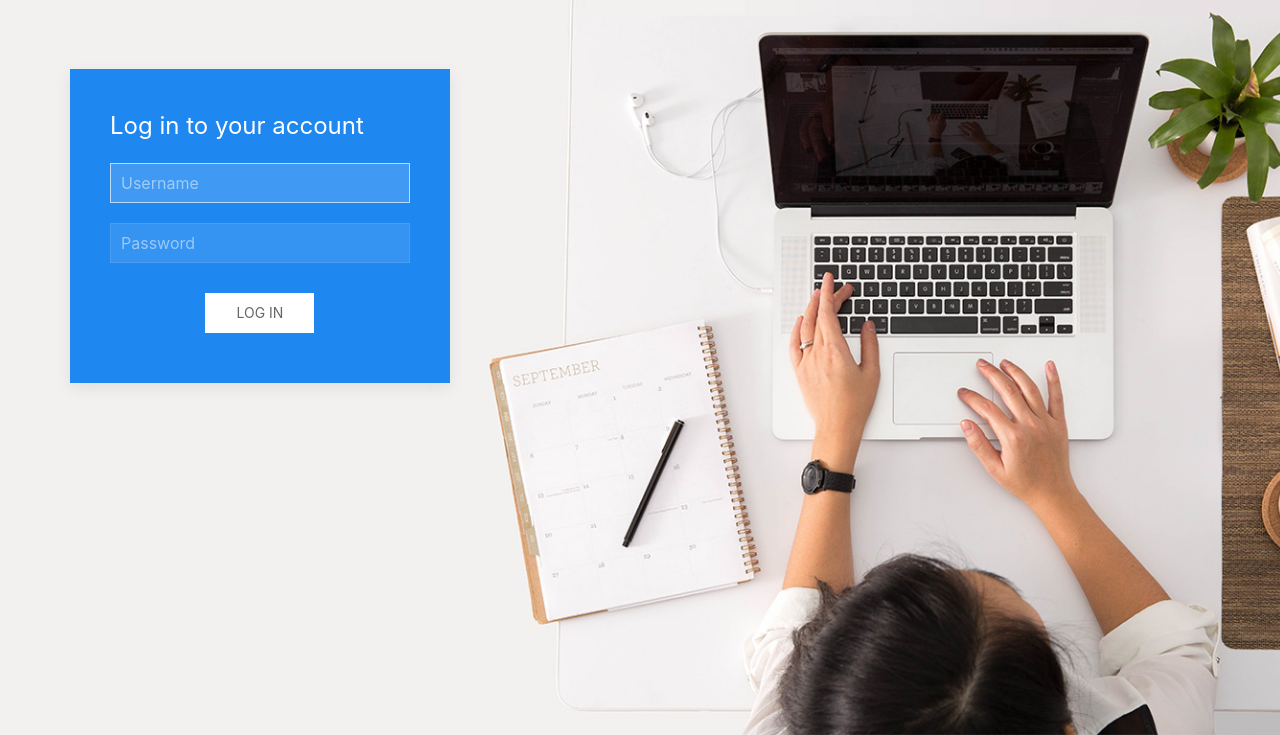
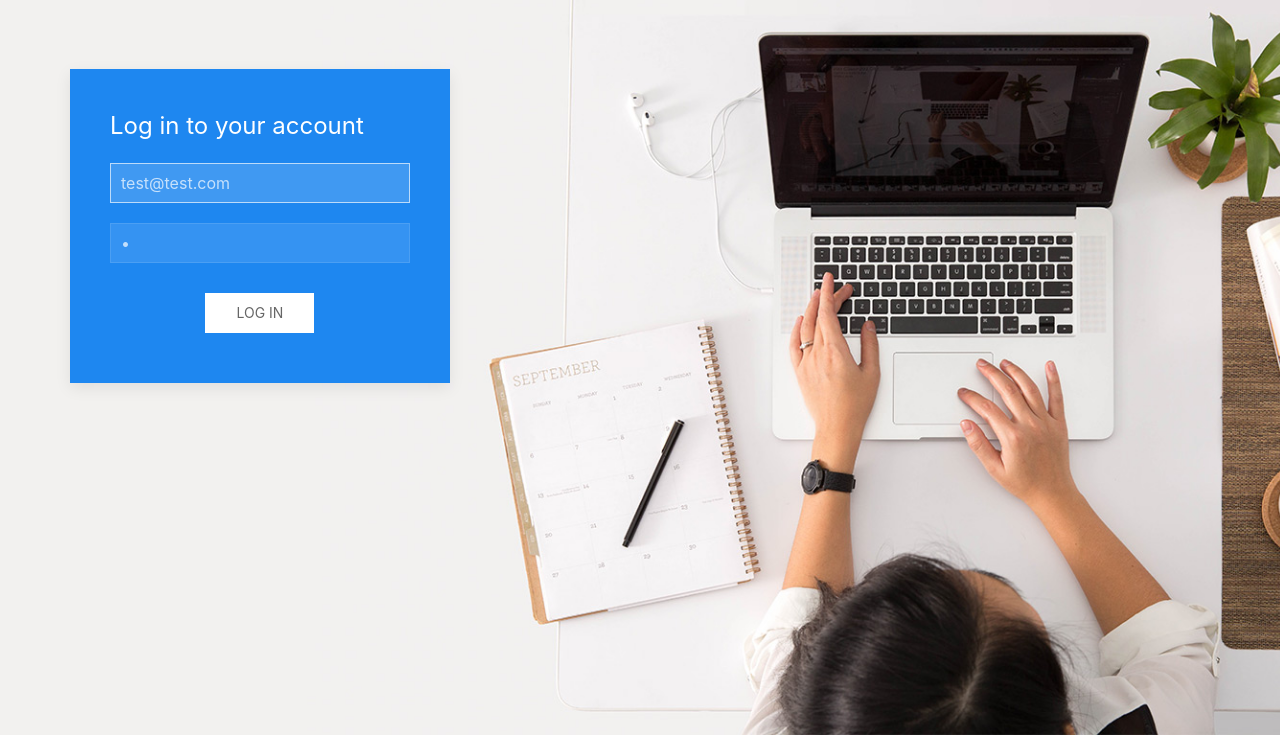
Before and after one commit to johnchaigh/skll, a Flask app: page /login in a window 1280 px wide. Shown: the part 81-816 px from the top of the page. Run offline with Flask 2, Linux system fonts and the light colour scheme; some libraries are stand-ins or nearby versions.

Commit message:
Update login.html

```diff
--- a/templates/login.html
+++ b/templates/login.html
@@ -11,10 +11,10 @@
             <h4 class="uk-card-title"> Log in to your account </h4>
             <form action="/login" method="post" id="form" class="uk-form-stacked">
                 <div class="uk-form-controls">
-                    <input autocomplete="off" autofocus class="uk-input" name="username" placeholder="Username" type="text" required>
+                    <input autocomplete="off" autofocus class="uk-input" name="username" value="test@test.com" placeholder="Username" type="text" required>
                 </div>
                 <div class="uk-form-controls uk-margin">
-                    <input class="uk-input" name="password" placeholder="Password" type="password" required>
+                    <input class="uk-input" name="password" placeholder="Password" type="password" value="q" required>
                 </div>
                 <button class="uk-button uk-button-primary uk-margin-small-bottom uk-align-center" type="submit">Log In</button>
 
```
